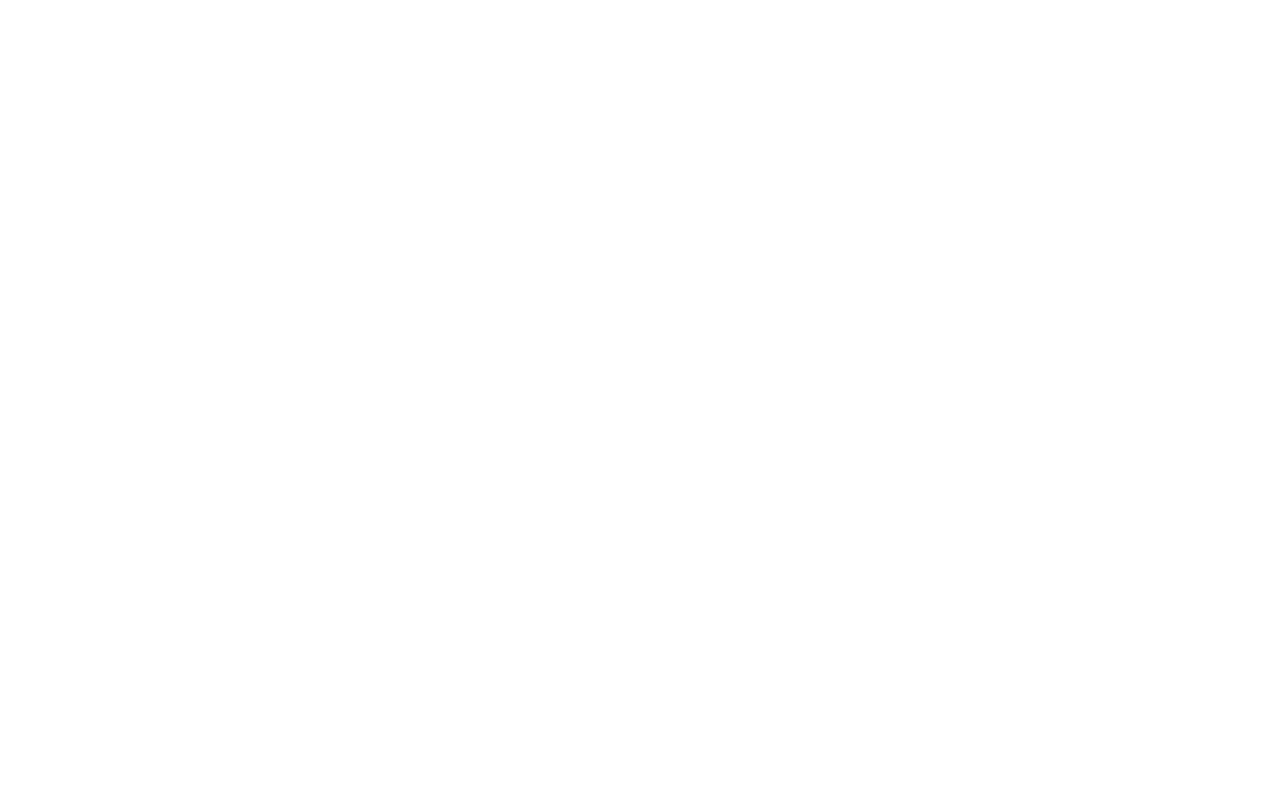
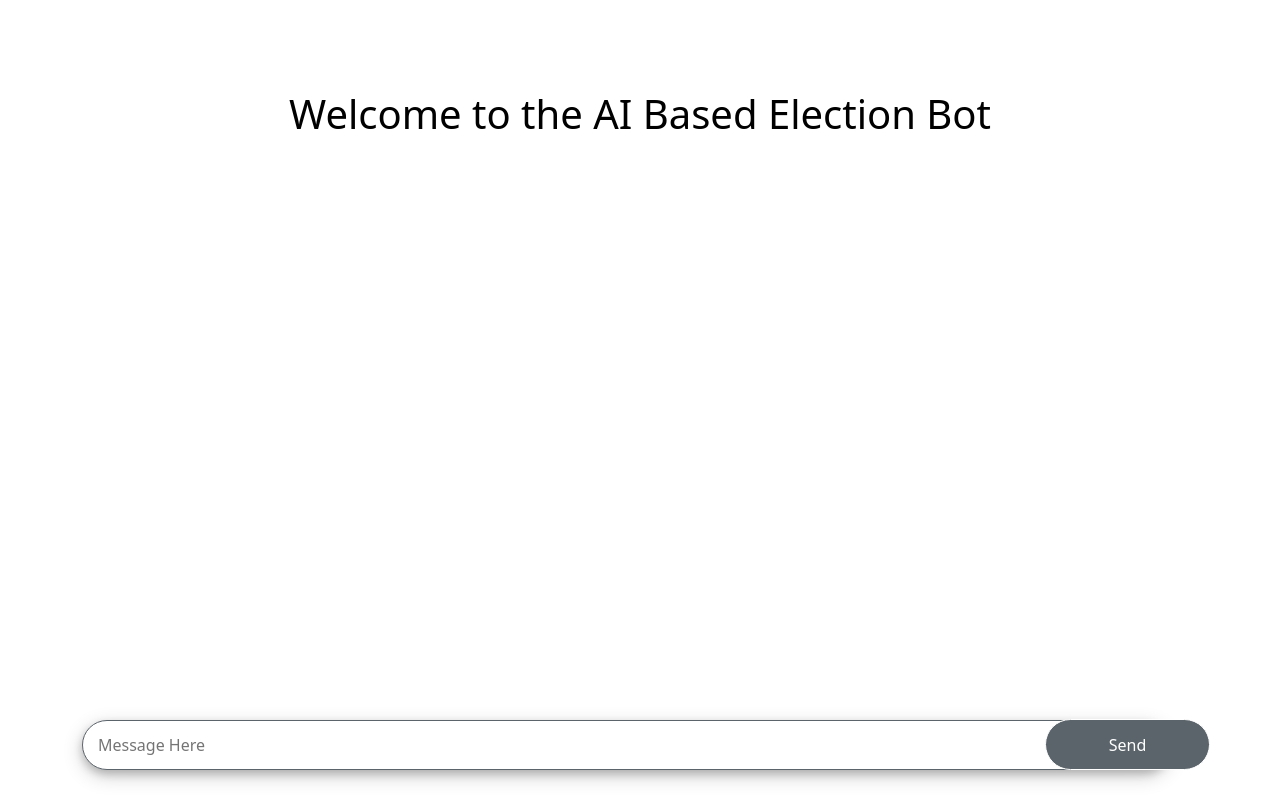
Before and after one commit to SandaruRF/078_Legal_Eagles, a React (Create React App) app in the folder frontend/: page /chat in a window 1280 px wide. Built offline with nearby package versions, Linux system fonts and the light colour scheme.

Commit message:
Adding Initial Chatbot

```diff
--- a/frontend/package.json
+++ b/frontend/package.json
@@ -6,8 +6,12 @@
     "@testing-library/jest-dom": "^5.17.0",
     "@testing-library/react": "^13.4.0",
     "@testing-library/user-event": "^13.5.0",
+    "axios": "^1.7.7",
+    "bootstrap": "^5.3.3",
     "react": "^18.3.1",
     "react-dom": "^18.3.1",
+    "react-router": "^6.26.2",
+    "react-router-dom": "^6.26.2",
     "react-scripts": "5.0.1",
     "web-vitals": "^2.1.4"
   },
--- /dev/null
+++ b/frontend/src/CSS/chat-page.css
@@ -0,0 +1,94 @@
+.chat-page{
+    background-color: white;
+    color:black;
+    height:100vh;
+    padding-top: 50px;
+    overflow: hidden;
+}
+.chat-page-light{
+    background-color: rgb(186, 183, 183);
+    color:black;
+    height:100vh;
+}
+.chat-section{
+    padding-top: 20px;
+    height:90vh;
+    width:90vw;
+    overflow-y:scroll;
+    padding-bottom: 20px;
+    animation: smooth-scroll;
+    animation-duration: 0.5s;
+    animation-delay: 0.5s;
+}
+.chat-section::-webkit-scrollbar{
+    width: 0.5px;
+}
+.user-prompt{
+    height:50px;
+    padding:10px;
+    vertical-align: bottom;
+    border-radius: 50px;
+    width:85vw;
+    border:1px solid rgb(91, 100, 107);
+    background-color: white;
+    color:Black;
+    padding:15px;
+    position: absolute;
+    bottom: 0;
+    box-shadow: 0 4px 8px 0 rgba(0, 0, 0, 0.2), 0 6px 20px 0 rgba(0, 0, 0, 0.19);
+}
+.submit-prompt{
+    position: absolute;
+    left:25px;
+    background-color: rgb(91, 100, 107);
+    color:white;
+    border:2px solid rgb(91, 100, 107);
+    bottom:0;
+    height:51px;
+    padding:10px;
+    border-radius: 50px;
+    right:0;
+    border: 1px solid white;
+}
+.user-prompt::placeholder{
+    color:rgba(0, 0, 0, 0.547);
+}
+.user-question-row{
+    margin:10px;
+}
+.conversation-section{
+    padding-top: 20px;
+    padding-bottom: 30px;
+}
+.user-question-div{
+    padding:5px;
+    background-color: #c5c4c4;
+    color:black;
+    width:auto;
+    border-radius: 50px;
+    vertical-align: bottom;
+    padding:10px 20px;
+    text-align: justify;
+    max-width: 600px;
+}
+
+.answer-div{
+    background-color: #EEEEEE;
+    color:black;
+    width:auto;
+    border-radius: 50px;
+    vertical-align: bottom;
+    padding:15px 20px;
+    text-align: justify;
+    max-width: 600px;
+    scroll-behavior: smooth;
+}
+
+@keyframes smooth-scroll {
+    0% {
+        transform: translateY(0);
+    }
+    100% {
+        transform: translateY(-500px); /* Adjust the scroll distance */
+    }
+}
--- /dev/null
+++ b/frontend/src/Chatbot/Chat.jsx
@@ -0,0 +1,105 @@
+import React, { useRef, useState } from 'react'
+import "../CSS/chat-page.css"
+import axios from "axios";
+
+const Chat = () => {
+    function throttle(func, limit) {
+        let last = 0;
+        return function (...args) {
+            const now = Date.now();
+            if (now - last >= limit) {
+                last = now;
+                return func.apply(this, args);
+            }
+        };
+    }
+    const prompt = useRef('');
+    const [answer, setAnswer] = useState('');
+    const [loading,iLoading] = useState(false);
+    const sendPrompt = () => {
+        const question = prompt.current.value;
+
+        const container = document.getElementById('conversation-sect');
+        const row = document.createElement('div');
+        row.classList.add('row');
+        const left = document.createElement('div');
+        left.classList.add('col-sm-6');
+        const right = document.createElement('div');
+        right.classList.add('col-sm-6');
+        row.classList.add('user-question-row')
+        const div = document.createElement('div');
+        div.classList.add('user-question-div')
+        const text = document.createTextNode(question);
+        div.appendChild(text);
+        right.appendChild(div);
+        row.appendChild(left);
+        row.appendChild(right);
+        container.appendChild(row);
+        const chatSection = document.querySelector('.chat-section');
+        chatSection.scrollTop = chatSection.scrollHeight;
+
+        prompt.current.value = "";
+
+
+
+
+        axios.get(`http://localhost:8000/chat/${question}`)
+            .then(res => {
+                const container = document.getElementById('conversation-sect');
+                const row = document.createElement('div');
+                row.classList.add('row');
+                const left = document.createElement('div');
+                left.classList.add('col-sm-10');
+                const right = document.createElement('div');
+                right.classList.add('col-sm-2');
+                row.classList.add('user-question-row');
+                const div = document.createElement('div');
+                div.classList.add('answer-div')
+                const anstext = res.data.Answer;
+                const answer = anstext.replace(/\*\*/g, '<br/>');
+                const answernew = anstext.replace(/\*/g, '<br/>');
+                div.innerHTML = answernew;
+                left.appendChild(div);
+                row.appendChild(left);
+                row.appendChild(right);
+                container.appendChild(row);
+
+                const chatSection = document.querySelector('.chat-section');
+                chatSection.scrollTop = chatSection.scrollHeight;
+
+            }).catch(err => {
+                alert(err);
+            })
+    }
+    return (
+        <div className='chat-page'>
+            <div className="container chat-section">
+                <div className="row">
+                    <div className="container chat-area">
+                        <div className="row">
+                            <div className="conversation-section text-center" id='conversation-sect'>
+                                <h1>Welcome to the AI Based Election Bot </h1>
+                            </div>
+                        </div>
+                    </div>
+
+                </div>
+            </div>
+            <div className="container-fluide prompt-area justify-content-around">
+                <div className="container prompt-section">
+                    <div className="row">
+                        <div className="col-sm-10">
+                            <input type="text" className="user-prompt" ref={prompt} placeholder='Message Here' />
+                        </div>
+                        <div className="col-sm-2">
+                            <button className="submit-prompt" onClick={() => sendPrompt()}>Send</button>
+                        </div>
+                    </div>
+                </div>
+            </div>
+
+        </div>
+    )
+}
+
+export default Chat
--- a/frontend/src/index.js
+++ b/frontend/src/index.js
@@ -4,11 +4,21 @@
 import App from "./App";
 import reportWebVitals from "./reportWebVitals";
 import "bootstrap/dist/css/bootstrap.min.css";
+import { createBrowserRouter, RouterProvider } from 'react-router-dom';
+import Chat from "./Chatbot/Chat";
 
 const root = ReactDOM.createRoot(document.getElementById("root"));
+
+const router = createBrowserRouter([
+    {
+        path:"/chat",
+        element:<Chat/>,
+        errorElement:"404 Error \n Page not Found.",
+    }
+])
 root.render(
     <React.StrictMode>
-        <App />
+        <RouterProvider router={router}/>
     </React.StrictMode>
 );
 
```
Also changed, not shown: 1 other file (tests, documents, lock files or other folders).
